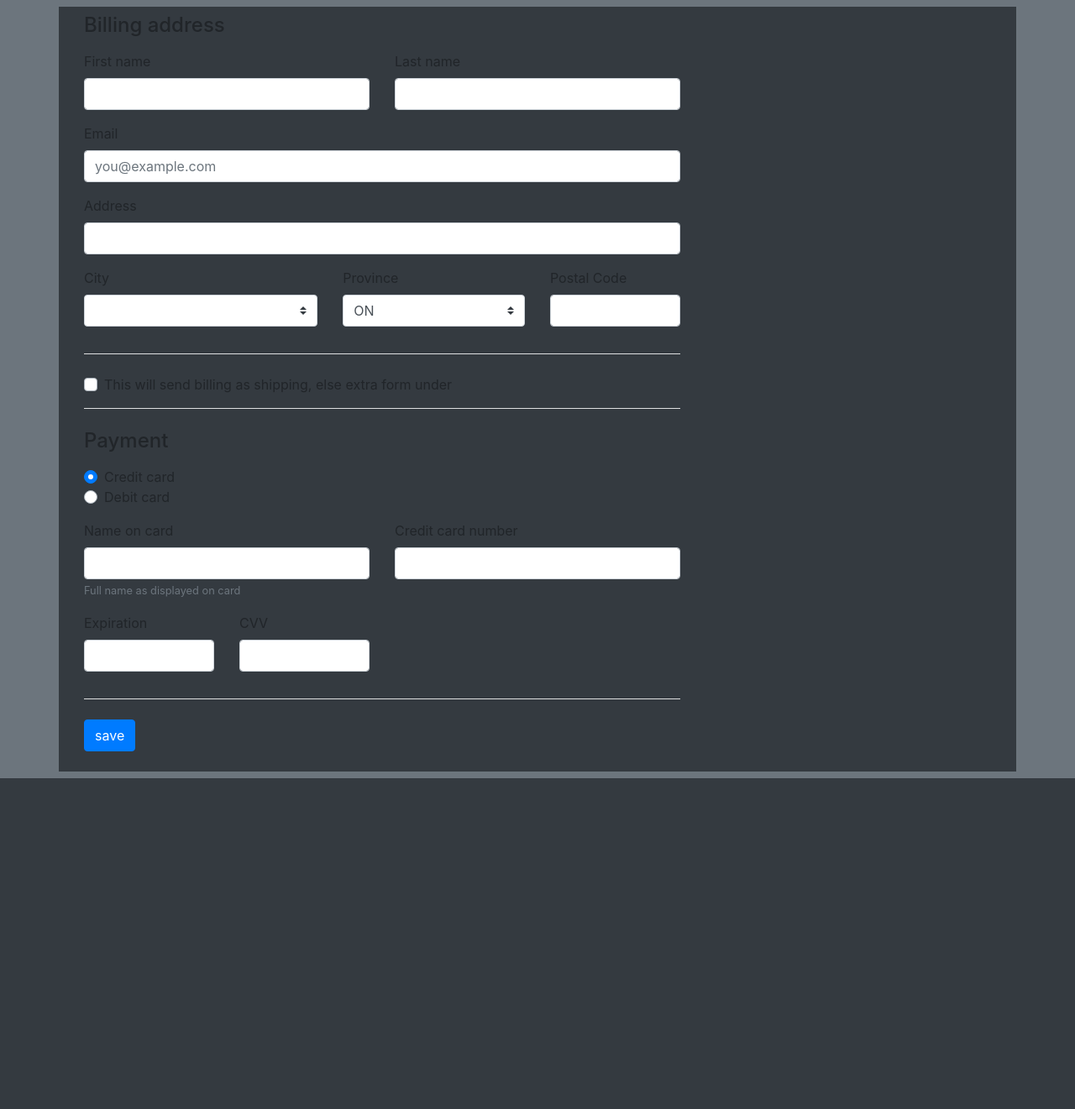
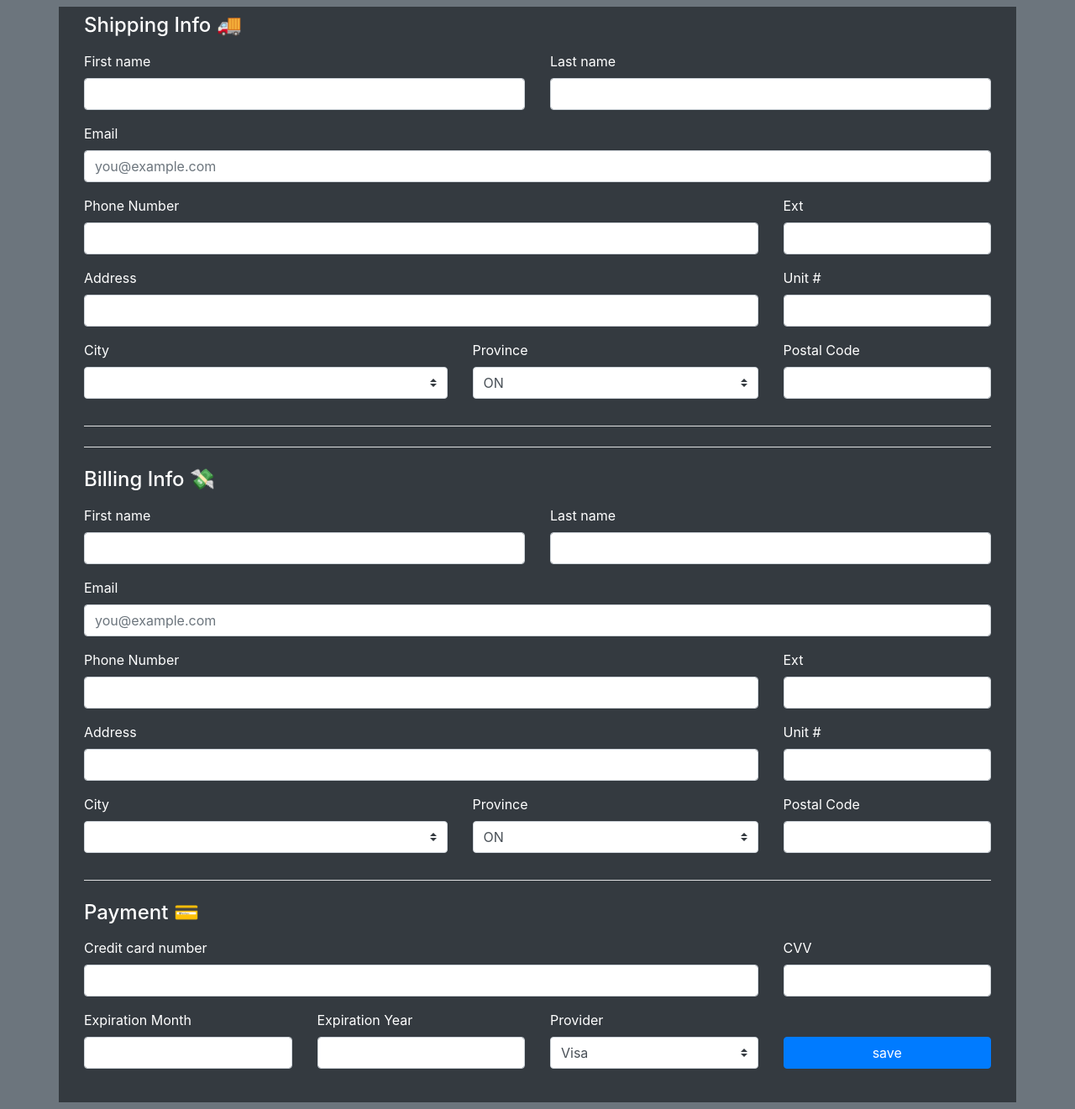
Before and after one commit to cmckail/WebScraper, a Flask app: page /profile in a window 1280 px wide. Shown: the part 56-1377 px from the top of the page at 84% size. Before the commit the page ends 983 px from the top, so only its background shows below. Run offline with Flask 2, Linux system fonts and the light colour scheme.

Commit message:
Form refactored, and json request for profile

```diff
--- a/webscraper/public/static/css/styles.css
+++ b/webscraper/public/static/css/styles.css
@@ -1,3 +1,4 @@
 body {
-    background-color: green;
+  background-color: green;
+  color: white;
 }
--- /dev/null
+++ b/webscraper/public/static/js/profile.js
@@ -0,0 +1,103 @@
+const getProfile = {
+  async: true,
+  crossDomain: true,
+  url: "/api/profile",
+  method: "GET",
+  data: {},
+  success: function (response) {
+    hardCodeForm(response);
+  },
+  error: function (response) {
+    alert(`error updating from api\n ${response}`);
+  },
+};
+
+const postProfile = {
+  url: "/api/profile",
+  method: "POST",
+  data: {},
+  dataType: "json",
+  headers: {
+    "Content-Type": "application/json",
+  },
+  success: function (response) {
+    $.ajax(getProducts);
+    console.log("success");
+  },
+  error: function (response) {
+    alert(`Error sending from api ${response}`);
+  },
+};
+
+function updateProfile(response) {
+  $("email").val(response["email"]);
+  updateForm(response["shipping_address"]);
+  updateForm(response["credit_card"]);
+}
+function updateForm(response, form) {
+  $.each(response, function (i, product) {
+    $("#tableBody").append(`
+
+    `);
+  });
+}
+
+function hardCodeForm(response) {
+  // console.log(response);
+  $("#billing_address #email").val(response[0]["email"]);
+  $("#shipping_address #email").val(response[0]["email"]);
+  let sp = response[0]["shipping_address"];
+  let cc = response[0]["credit_card"];
+  let ba = cc["billing_address"];
+  console.log(`check check ${ba["first_name"]}`);
+  $.each(sp, function (key, val) {
+    $(`#shipping_address #${key}`).val(val);
+  });
+
+  $.each(cc, function (key, val) {
+    $(`#credit_card #${key}`).val(val);
+  });
+
+  $.each(ba, function (key, val) {
+    $(`#billing_address #${key}`).val(val);
+  });
+}
+
+$("#saveBtn").click(function (e) {
+  e.preventDefault();
+
+  $(this).data("previous", $(this).html());
+  $(this).html(`
+      <span class='spinner-border spinner-border-sm' role='status'></span>
+      <span>Adding...</span>
+      `);
+  let request = postProfile;
+  let data;
+  data = {
+    id: 1,
+    email: $("#email").val(),
+    shipping_address: build_data("#shipping_address"),
+    credit_card: build_data("#credit_card"),
+  };
+  console.log(data);
+  data["credit_card"]["billing_address"] = build_data("#billing_address");
+  request["data"] = data;
+  console.log(request["data"]);
+  $.post(request).done(() => $(this).html($(this).data("previous")));
+});
+
+function build_data(formID) {
+  let info = {};
+  formData = $(`${formID} .form-control`);
+
+  $.each(formData, function (key, val) {
+    if (val.id == "email") {
+    } else {
+      info[val.id] = val.value;
+    }
+  });
+  info["id"] = 1;
+  return info;
+}
+
+$.ajax(getProfile);
--- a/webscraper/public/templates/index.html
+++ b/webscraper/public/templates/index.html
@@ -28,8 +28,8 @@
         <label for="url" class="mr-3">URL</label>
         <input type="text" class="form-control" id="url" />
       </div>
-      <button type="submit" class="btn btn-primary ml-3" id="addBtn">
-        Add
+      <button type="submit" class="btn btn-primary ml-3" id="saveBtn">
+        save
       </button>
     </form>
   </div>
--- a/webscraper/public/templates/profile.html
+++ b/webscraper/public/templates/profile.html
@@ -1,15 +1,15 @@
 {% extends 'base.html' %} {% block content %}
 <div class="container mt-2 pt-2 mb-2 pb-4 bg-dark">
-  <div class="col-md-8 order-md-1">
-    <h4 class="mb-3">Billing address</h4>
-    <form class="needs-validation" novalidate>
+  <div class="col-md-12 order-md-1">
+    <h4 class="mb-3">Shipping Info 🚚</h4>
+    <form id="shipping_address">
       <div class="row">
         <div class="col-md-6 mb-3">
-          <label for="firstName">First name </label>
+          <label for="first_name">First name </label>
           <input
             type="text"
             class="form-control"
-            id="firstName"
+            id="first_name"
             placeholder=""
             value=""
             required
@@ -17,11 +17,11 @@
           <div class="invalid-feedback">Valid first name is required.</div>
         </div>
         <div class="col-md-6 mb-3">
-          <label for="lastName">Last name</label>
+          <label for="last_name">Last name</label>
           <input
             type="text"
             class="form-control"
-            id="lastName"
+            id="last_name"
             placeholder=""
             value=""
             required
@@ -42,8 +42,22 @@
           Please enter a valid email address for shipping updates.
         </div>
       </div>
+      <div class="row">
+        <div class="col-md-9 mb-3">
+          <label for="phone_number">Phone Number</label>
+          <input type="tel" class="form-control" id="phone_number" />
+          <div class="invalid-feedback">
+            Please enter a valid email address for shipping updates.
+          </div>
+        </div>
+        <div class="col-md-3 mb-3">
+          <label for="extension">Ext</label>
+          <input type="text" class="form-control" id="extension" />
+        </div>
+      </div>
 
-      <div class="mb-3">
+      <div class="row">
+        <div class="col-md-9 mb-3">
           <label for="address">Address</label>
           <input
             type="text"
@@ -52,7 +66,14 @@
             placeholder=""
             required
           />
-        <div class="invalid-feedback">Please enter your shipping address.</div>
+          <div class="invalid-feedback">
+            Please enter your shipping address.
+          </div>
+        </div>
+        <div class="col-md-3 mb-3">
+          <label for="apartment_number">Unit #</label>
+          <input type="text" class="form-control" id="apartment_number" />
+        </div>
       </div>
 
       <div class="row">
@@ -64,54 +85,158 @@
         <div class="col-md-4 mb-3">
           <label for="province">Province</label>
           <select class="custom-select d-block w-100" id="province" required>
-            <option value="Ontario">ON</option>
+            <option value="ON">ON</option>
+            <option value="NL">NL</option>
+            <option value="PE">PE</option>
+            <option value="NS">NS</option>
+            <option value="NB">NB</option>
+            <option value="QC">QC</option>
+            <option value="MB">MB</option>
+            <option value="SK">SK</option>
+            <option value="AB">AB</option>
+            <option value="BC">BC</option>
+            <option value="YT">YT</option>
+            <option value="NT">NT</option>
+            <option value="NU">NU</option>
           </select>
         </div>
         <div class="col-md-3 mb-3">
-          <label for="pCode">Postal Code</label>
+          <label for="postal_code">Postal Code</label>
           <input
             type="text"
             class="form-control"
-            id="pCode"
+            id="postal_code"
             placeholder=""
             required
           />
         </div>
       </div>
       <hr class="mb-4 bg-light" />
-      <div class="custom-control custom-checkbox">
+      <!-- <div class="custom-control custom-checkbox">
         <input type="checkbox" class="custom-control-input" id="same-address" />
         <label class="custom-control-label" for="same-address"
           >This will send billing as shipping, else extra form under</label
         >
+      </div> -->
+    </form>
+    <hr class="mb-4 bg-light" />
+    <h4 class="mb-3">Billing Info 💸</h4>
+    <form id="billing_address">
+      <div class="row">
+        <div class="col-md-6 mb-3">
+          <label for="first_name">First name </label>
+          <input
+            type="text"
+            class="form-control"
+            id="first_name"
+            placeholder=""
+            value=""
+            required
+          />
+          <div class="invalid-feedback">Valid first name is required.</div>
         </div>
-      <hr class="mb-4 bg-light" />
-
-      <h4 class="mb-3">Payment</h4>
-
-      <div class="d-block my-3">
-        <div class="custom-control custom-radio">
+        <div class="col-md-6 mb-3">
+          <label for="last_name">Last name</label>
           <input
-            id="credit"
-            name="paymentMethod"
-            type="radio"
-            class="custom-control-input"
-            checked
+            type="text"
+            class="form-control"
+            id="last_name"
+            placeholder=""
+            value=""
+            required
           />
-          <label class="custom-control-label" for="credit">Credit card</label>
-        </div>
-        <div class="custom-control custom-radio">
-          <input
-            id="debit"
-            name="paymentMethod"
-            type="radio"
-            class="custom-control-input"
-          />
-          <label class="custom-control-label" for="debit">Debit card</label>
+          <div class="invalid-feedback">Valid last name is required.</div>
         </div>
       </div>
+
+      <div class="mb-3">
+        <label for="email">Email</label>
+        <input
+          type="email2"
+          class="form-control"
+          id="email"
+          placeholder="you@example.com"
+        />
+        <div class="invalid-feedback">
+          Please enter a valid email address for shipping updates.
+        </div>
+      </div>
+
       <div class="row">
-        <div class="col-md-6 mb-3">
+        <div class="col-md-9 mb-3">
+          <label for="phone_number">Phone Number</label>
+          <input type="tel" class="form-control" id="phone_number" />
+          <div class="invalid-feedback">
+            Please enter a valid email address for shipping updates.
+          </div>
+        </div>
+        <div class="col-md-3 mb-3">
+          <label for="extension">Ext</label>
+          <input type="text" class="form-control" id="extension" />
+        </div>
+      </div>
+
+      <div class="row">
+        <div class="col-md-9 mb-3">
+          <label for="address">Address</label>
+          <input
+            type="text"
+            class="form-control"
+            id="address"
+            placeholder=""
+            required
+          />
+          <div class="invalid-feedback">
+            Please enter your shipping address.
+          </div>
+        </div>
+        <div class="col-md-3 mb-3">
+          <label for="apartment_number">Unit #</label>
+          <input type="text" class="form-control" id="apartment_number" />
+        </div>
+      </div>
+
+      <div class="row">
+        <div class="col-md-5 mb-3">
+          <label for="city">City</label>
+          <input class="custom-select d-block w-100" id="city" required />
+          <div class="invalid-feedback">Please select a valid country.</div>
+        </div>
+        <div class="col-md-4 mb-3">
+          <label for="province">Province</label>
+          <select class="custom-select d-block w-100" id="province" required>
+            <option value="ON">ON</option>
+            <option value="NL">NL</option>
+            <option value="PE">PE</option>
+            <option value="NS">NS</option>
+            <option value="NB">NB</option>
+            <option value="QC">QC</option>
+            <option value="MB">MB</option>
+            <option value="SK">SK</option>
+            <option value="AB">AB</option>
+            <option value="BC">BC</option>
+            <option value="YT">YT</option>
+            <option value="NT">NT</option>
+            <option value="NU">NU</option>
+          </select>
+        </div>
+        <div class="col-md-3 mb-3">
+          <label for="postal_code">Postal Code</label>
+          <input
+            type="text"
+            class="form-control"
+            id="postal_code"
+            placeholder=""
+            required
+          />
+        </div>
+      </div>
+    </form>
+    <hr class="mb-4 bg-light" />
+    <h4 class="mb-3">Payment 💳</h4>
+    <form id="credit_card">
+      <div class="row">
+        <!-- <div class="col-md-6 mb-3">
           <label for="cc-name">Name on card</label>
           <input
             type="text"
@@ -122,46 +247,70 @@
           />
           <small class="text-muted">Full name as displayed on card</small>
           <div class="invalid-feedback">Name on card is required</div>
-        </div>
-        <div class="col-md-6 mb-3">
-          <label for="cc-number">Credit card number</label>
+        </div> -->
+        <div class="col-md-9 mb-3">
+          <label for="card_number">Credit card number</label>
           <input
             type="text"
             class="form-control"
-            id="cc-number"
+            id="card_number"
             placeholder=""
             required
           />
           <div class="invalid-feedback">Credit card number is required</div>
         </div>
+        <div class="col-md-3 mb-3">
+          <label for="cvv">CVV</label>
+          <input
+            type="text"
+            class="form-control"
+            id="cvv"
+            placeholder=""
+            required
+          />
+        </div>
       </div>
       <div class="row">
         <div class="col-md-3 mb-3">
-          <label for="cc-expiration">Expiration</label>
+          <label for="exp_month">Expiration Month</label>
           <input
             type="text"
             class="form-control"
-            id="cc-expiration"
+            id="exp_month"
             placeholder=""
             required
           />
-          <div class="invalid-feedback">Expiration date required</div>
         </div>
         <div class="col-md-3 mb-3">
-          <label for="cc-expiration">CVV</label>
+          <label for="exp_year">Expiration Year</label>
           <input
             type="text"
             class="form-control"
-            id="cc-cvv"
+            id="exp_year"
             placeholder=""
             required
           />
-          <div class="invalid-feedback">Security code required</div>
         </div>
+        <div class="col-md-3 mb-3">
+          <label for="type">Provider</label>
+          <select class="custom-select" id="type" required>
+            <option value="VISA">Visa</option>
+            <option value="MASTERCARD">Mastercard</option>
+            <option value="AMEX">Amex</option>
+          </select>
         </div>
-      <hr class="mb-4 bg-light" />
-      <button class="btn btn-primary" type="submit">save</button>
+        <div class="col-md-3 mb-3 mt-2">
+          <br />
+          <button class="btn btn-primary btn-block" id="saveBtn" type="submit">
+            save
+          </button>
+        </div>
+        <!-- </form> -->
+        <!-- </div> -->
+      </div>
     </form>
   </div>
 </div>
+{% endblock %}{% block scripts %}
+<script src="{{ url_for('static', filename='js/profile.js') }}"></script>
 {% endblock %}
```
Lines whose indentation alone changed are shown as unchanged.
